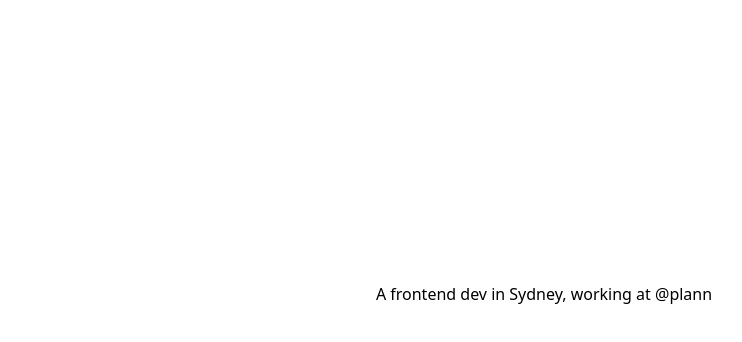
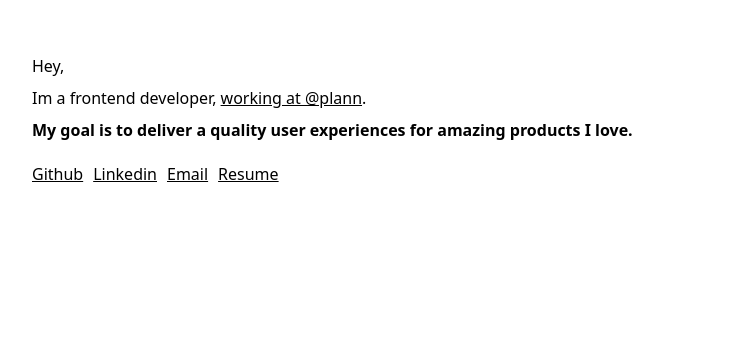
Before and after one commit to cain/cain, a Next.js app: page / in a window 1280 px wide. Shown: the part 106-448 px from the top of the page, without its empty margins (96-838 px from the left). Built offline with nearby package versions, Linux system fonts and the light colour scheme.

Commit message:
Upgrade Nextjs 12, update homepage text

```diff
--- a/next.config.js
+++ b/next.config.js
@@ -3,5 +3,6 @@ const withMDX = require('@next/mdx')({
   extension: /\.mdx$/
 })
 module.exports = withMDX({
-  pageExtensions: ['js', 'jsx', 'mdx']
+  pageExtensions: ['js', 'jsx', 'mdx'],
+  swcMinify: true,
 })
--- a/pages/index.js
+++ b/pages/index.js
@@ -10,18 +10,22 @@ export default function Home() {
       </Head>
 
       <main className={styles.main}>
-        {/* <h2 style={{ marginBottom: '0px' }}>
-          cain hall
-        </h2> */}
-        <p style={{ textAlign: 'center' }}>
-          A frontend dev in Sydney, working at <a href="https://www.plannthat.com" target="_blank">@plann</a>
+        {/* <img src="/ch.svg" width="25px" class="mb-8" /> */}
+        <div class=" mb-8">
+          {/* <h2 class="font-bold">Cain Hall</h2> */}
+          {/* <div className={styles.square}></div> */}
+        </div>
+        <p class="mb-2">Hey,</p>
+        <p class="mb-2">
+          Im a frontend developer, <a href="https://www.plannthat.com" target="_blank">working at @plann</a>.
         </p>
-        {/* <div className={styles.contact}>
+        <p class="font-semibold mb-5">My goal is to deliver a quality user experiences for amazing products I love.</p>
+        <div className={styles.contact}>
           <a href="https://github.com/cain" target="_blank">Github</a>
           <a href="https://www.linkedin.com/in/cainhall/" target="_blank">Linkedin</a>
           <a href="mailto:me@cainhall.com.au" target="_blank">Email</a>
           <a href="https://cain.github.io/resume/" target="_blank">Resume</a>
-        </div> */}
+        </div>
       </main>
     </div>
   )
--- a/styles/Home.module.css
+++ b/styles/Home.module.css
@@ -1,26 +1,24 @@
 .container {
-  min-height: 100vh;
-  padding: 0 0.5rem;
-  display: flex;
-  flex-direction: column;
-  justify-content: center;
-  align-items: center;
+  padding: 10vw;
 }
 
 .contact {
-  display: flex;
+  /* display: flex;
+  flex-direction: column; */
 }
 
 .contact a {
-  padding: 5px;
-  margin: 5px;
+  margin-right: 10px;
 }
 
 .main {
-  padding: 5rem 0;
-  flex: 1;
-  display: flex;
-  flex-direction: column;
-  justify-content: center;
-  align-items: center;
+
 }
+
+.square {
+  min-width: 1.5rem;
+  min-height: 10px;
+  max-width: 10px;
+  background: black;
+  /* margin-right: 1rem; */
+}
--- a/styles/globals.css
+++ b/styles/globals.css
@@ -1,3 +1,8 @@
 @tailwind base;
 @tailwind components;
 @tailwind utilities;
+
+a {
+    /* background: #fedba1; */
+    text-decoration: underline;
+}
```
Also changed, not shown: package.json (+4 -4 lines), public/ch.svg (added), 1 other file (tests, documents, lock files or other folders).
